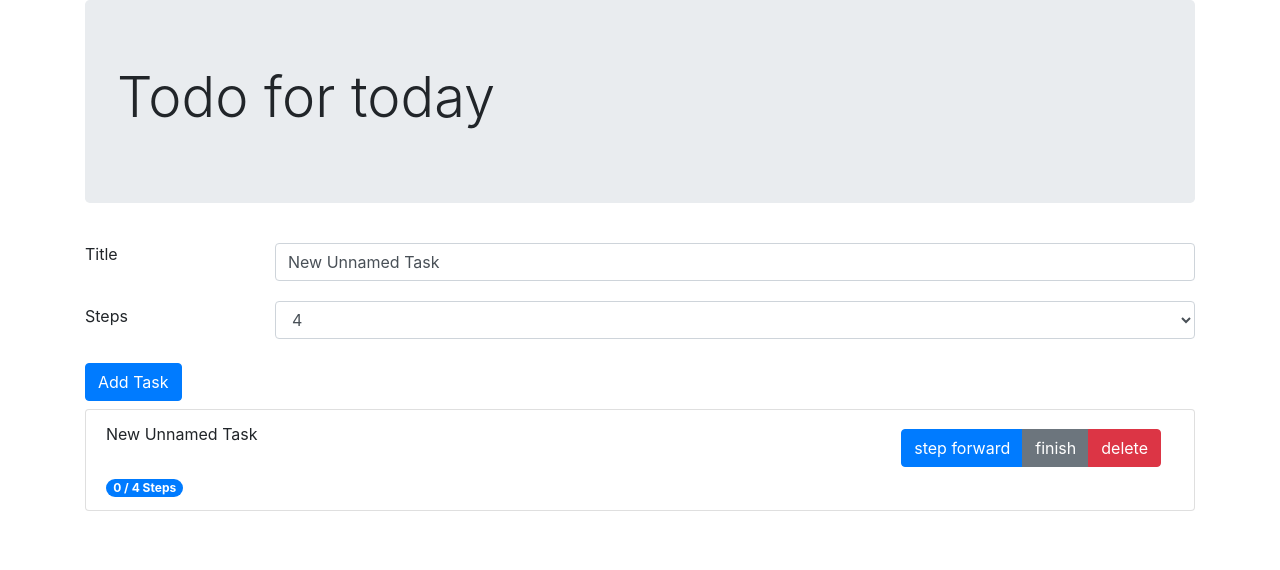
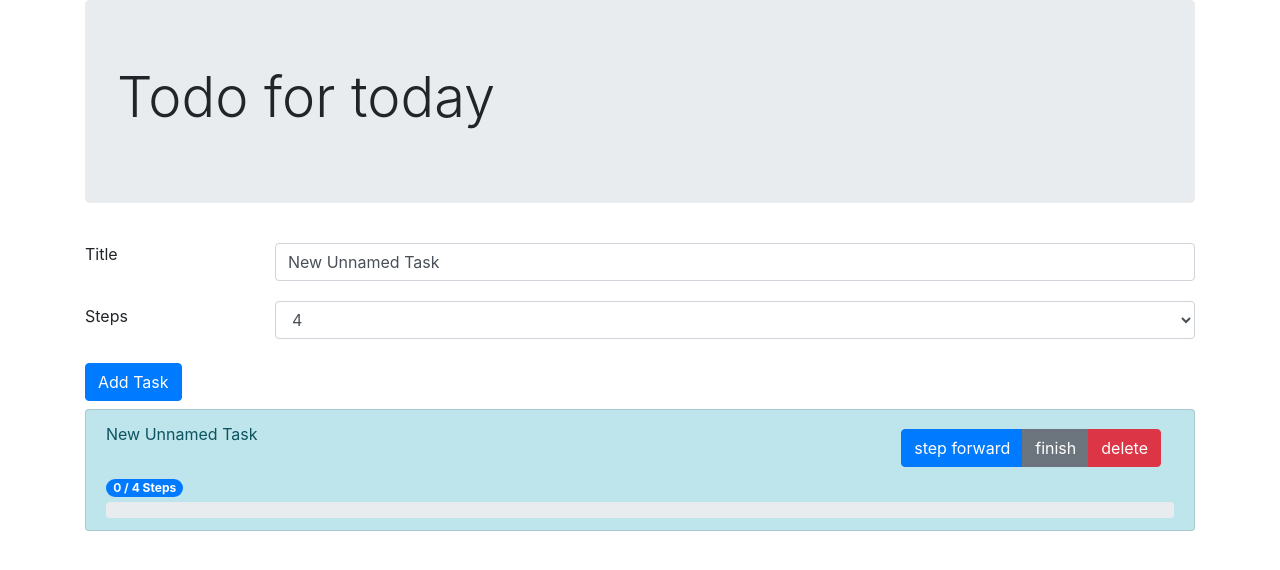
Before and after one commit to iangoodwin-developer/todo-app, a React (Create React App) app: page / in a window 1280 px wide. Both pictures are taken after a click on the button "Add Task". Shown: the top 570 px of the page. Built offline with nearby package versions, Linux system fonts and the light colour scheme.

Commit message:
add progress bar to task and improve styling

```diff
--- a/src/Item.js
+++ b/src/Item.js
@@ -30,7 +30,7 @@ class Item extends React.Component {
 
 	render() {
 		return (
-			<li className={`list-group-item ${this.props.completed ? "disabled" : " " }`}>
+			<li className={`list-group-item list-group-item-info ${this.props.completed ? "disabled" : " " }`}>
 				<div className="d-flex justify-content-between">
       		<p className="">{this.props.title}</p>
       		<div className="btn btn-group ">
@@ -44,11 +44,16 @@ class Item extends React.Component {
 										onClick={this.handleItemDelete}>delete</button>
 					</div>
     		</div>
+
 				<div className="badge badge-primary badge-pill">{this.props.step} / {this.props.steps} Steps</div>
-
-				<div className={this.props.completed ? "shown" : "hidden"}>Finished</div>
-
-
+				<div className="progress mt-1">
+				  <div className={`progress-bar w-${this.props.step / 4 * 100}`}
+				  		role="progressbar"
+				  		aria-valuenow={this.props.step}
+				  		aria-valuemin="0"
+				  		aria-valuemax="100"></div>
+				</div>
+				<p className={`mt-1 ${this.props.completed ? " " : "hidden"}`}>Task complete</p>
 
 			</li>
 		)
```
